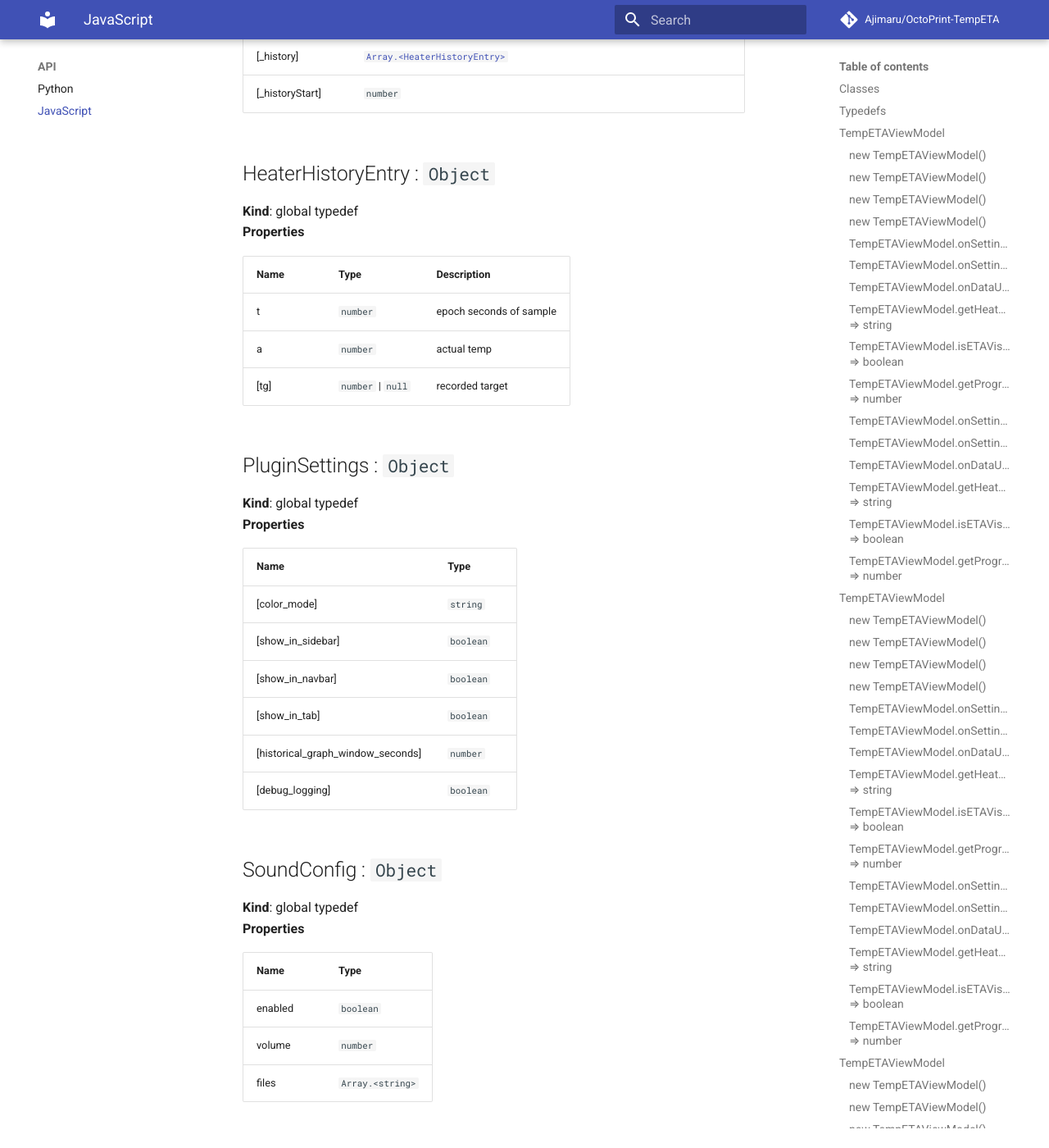
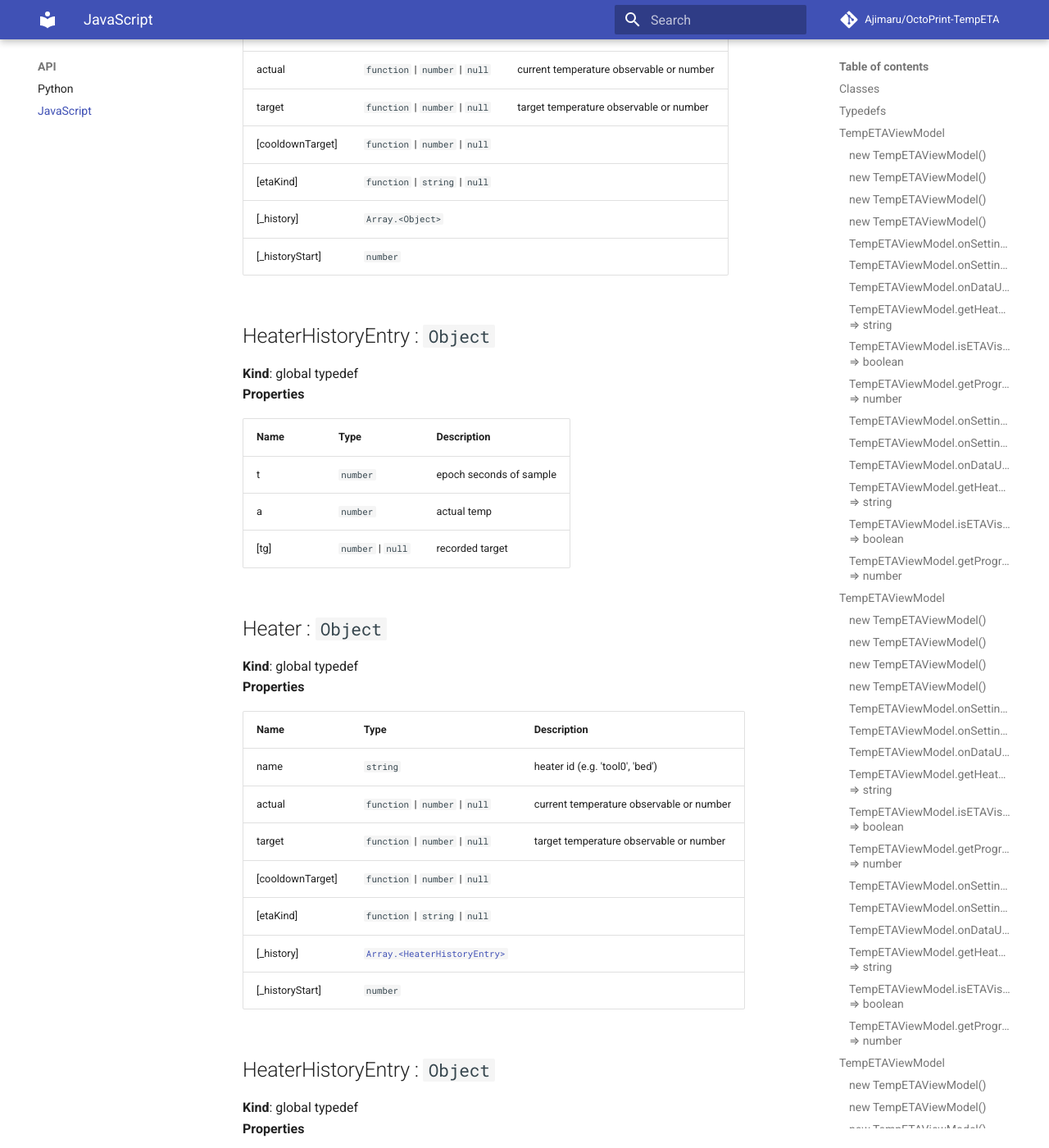
Before and after one commit to Ajimaru/OctoPrint-TempETA, an MkDocs documentation site: the page built from docs/api/javascript.md, in a window 1280 px wide and 1400 px high, scrolled down 21385 px. Shown: the whole window at 82% size. Built offline with MkDocs 1.6.1 and Material for MkDocs 9.7.7, drawn with Linux system fonts in a browser that asks for light colours; comment, search, counter and statistics services are not loaded; some of the changed text lies outside the part shown.

Commit message:
docs(js): add Heater typedef to runtime file (step 2)

```diff
--- a/docs/api/javascript.md
+++ b/docs/api/javascript.md
@@ -28,11 +28,19 @@
 <dd></dd>
 <dt><a href="#HeaterHistoryEntry">HeaterHistoryEntry</a> : <code>Object</code></dt>
 <dd></dd>
+<dt><a href="#Heater">Heater</a> : <code>Object</code></dt>
+<dd></dd>
+<dt><a href="#HeaterHistoryEntry">HeaterHistoryEntry</a> : <code>Object</code></dt>
+<dd></dd>
 <dt><a href="#PluginSettings">PluginSettings</a> : <code>Object</code></dt>
 <dd></dd>
 <dt><a href="#SoundConfig">SoundConfig</a> : <code>Object</code></dt>
 <dd></dd>
 <dt><a href="#PluginMessage">PluginMessage</a> : <code>Object</code></dt>
+<dd></dd>
+<dt><a href="#Heater">Heater</a> : <code>Object</code></dt>
+<dd></dd>
+<dt><a href="#HeaterHistoryEntry">HeaterHistoryEntry</a> : <code>Object</code></dt>
 <dd></dd>
 </dl>
 
@@ -824,6 +832,34 @@
 | target | <code>function</code> \| <code>number</code> \| <code>null</code> | <p>target temperature observable or number</p> |
 | [cooldownTarget] | <code>function</code> \| <code>number</code> \| <code>null</code> |  |
 | [etaKind] | <code>function</code> \| <code>string</code> \| <code>null</code> |  |
+| [_history] | <code>Array.&lt;Object&gt;</code> |  |
+| [_historyStart] | <code>number</code> |  |
+
+<a name="HeaterHistoryEntry"></a>
+
+## HeaterHistoryEntry : <code>Object</code>
+**Kind**: global typedef
+**Properties**
+
+| Name | Type | Description |
+| --- | --- | --- |
+| t | <code>number</code> | <p>epoch seconds of sample</p> |
+| a | <code>number</code> | <p>actual temp</p> |
+| [tg] | <code>number</code> \| <code>null</code> | <p>recorded target</p> |
+
+<a name="Heater"></a>
+
+## Heater : <code>Object</code>
+**Kind**: global typedef
+**Properties**
+
+| Name | Type | Description |
+| --- | --- | --- |
+| name | <code>string</code> | <p>heater id (e.g. 'tool0', 'bed')</p> |
+| actual | <code>function</code> \| <code>number</code> \| <code>null</code> | <p>current temperature observable or number</p> |
+| target | <code>function</code> \| <code>number</code> \| <code>null</code> | <p>target temperature observable or number</p> |
+| [cooldownTarget] | <code>function</code> \| <code>number</code> \| <code>null</code> |  |
+| [etaKind] | <code>function</code> \| <code>string</code> \| <code>null</code> |  |
 | [_history] | [<code>Array.&lt;HeaterHistoryEntry&gt;</code>](#HeaterHistoryEntry) |  |
 | [_historyStart] | <code>number</code> |  |
 
@@ -881,3 +917,31 @@
 | [cooldown_target] | <code>number</code> \| <code>null</code> |
 | [actual] | <code>number</code> \| <code>null</code> |
 | [target] | <code>number</code> \| <code>null</code> |
+
+<a name="Heater"></a>
+
+## Heater : <code>Object</code>
+**Kind**: global typedef
+**Properties**
+
+| Name | Type | Description |
+| --- | --- | --- |
+| name | <code>string</code> | <p>heater id (e.g. 'tool0', 'bed')</p> |
+| actual | <code>function</code> \| <code>number</code> \| <code>null</code> | <p>current temperature observable or number</p> |
+| target | <code>function</code> \| <code>number</code> \| <code>null</code> | <p>target temperature observable or number</p> |
+| [cooldownTarget] | <code>function</code> \| <code>number</code> \| <code>null</code> |  |
+| [etaKind] | <code>function</code> \| <code>string</code> \| <code>null</code> |  |
+| [_history] | <code>Array.&lt;Object&gt;</code> |  |
+| [_historyStart] | <code>number</code> |  |
+
+<a name="HeaterHistoryEntry"></a>
+
+## HeaterHistoryEntry : <code>Object</code>
+**Kind**: global typedef
+**Properties**
+
+| Name | Type | Description |
+| --- | --- | --- |
+| t | <code>number</code> | <p>epoch seconds of sample</p> |
+| a | <code>number</code> | <p>actual temp</p> |
+| [tg] | <code>number</code> \| <code>null</code> | <p>recorded target</p> |
```
Also changed, not shown: octoprint_temp_eta/static/js/temp_eta.js (+18 -0 lines).
